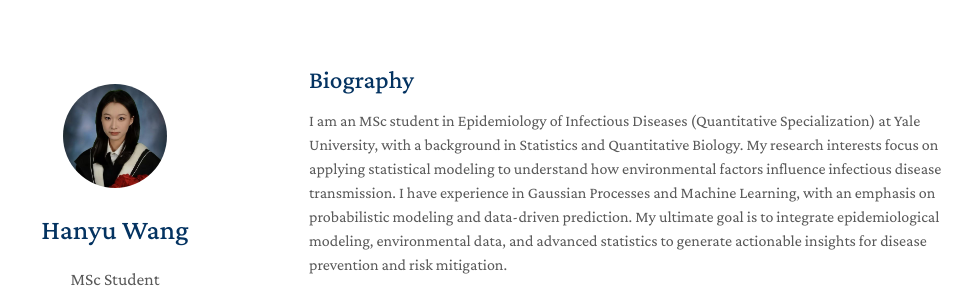
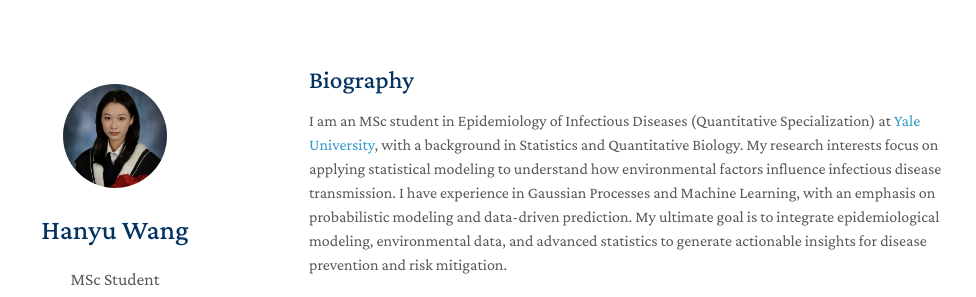
Before and after one commit to hanyvwang/hanyvwang.github.io, a Jekyll site: the page built from index.md, in a window 1280 px wide and 900 px high. Shown: the top 297 px of the window, without its empty margins (161-1137 px from the left). Built offline with Jekyll 4.4.1, drawn with Linux system fonts in a browser that asks for light colours; a style sheet for code colours, icons or effects is not loaded; our own code applies the rules of GitHub Pages for plain Markdown files; part of the change alters nothing that is shown.

```diff
--- a/index.md
+++ b/index.md
@@ -4,7 +4,7 @@ layout: homepage
 
 ## Biography
 
-I am an MSc student in Epidemiology of Infectious Diseases (Quantitative Specialization) at Yale University, with a background in Statistics and Quantitative Biology. My research interests focus on applying statistical modeling to understand how environmental factors influence infectious disease transmission. I have experience in Gaussian Processes and Machine Learning, with an emphasis on probabilistic modeling and data-driven prediction. My ultimate goal is to integrate epidemiological modeling, environmental data, and advanced statistics to generate actionable insights for disease prevention and risk mitigation.
+I am an MSc student in Epidemiology of Infectious Diseases (Quantitative Specialization) at [Yale University](https://www.yale.edu/), with a background in Statistics and Quantitative Biology. My research interests focus on applying statistical modeling to understand how environmental factors influence infectious disease transmission. I have experience in Gaussian Processes and Machine Learning, with an emphasis on probabilistic modeling and data-driven prediction. My ultimate goal is to integrate epidemiological modeling, environmental data, and advanced statistics to generate actionable insights for disease prevention and risk mitigation.
 
 
 ## Research Interests
```
